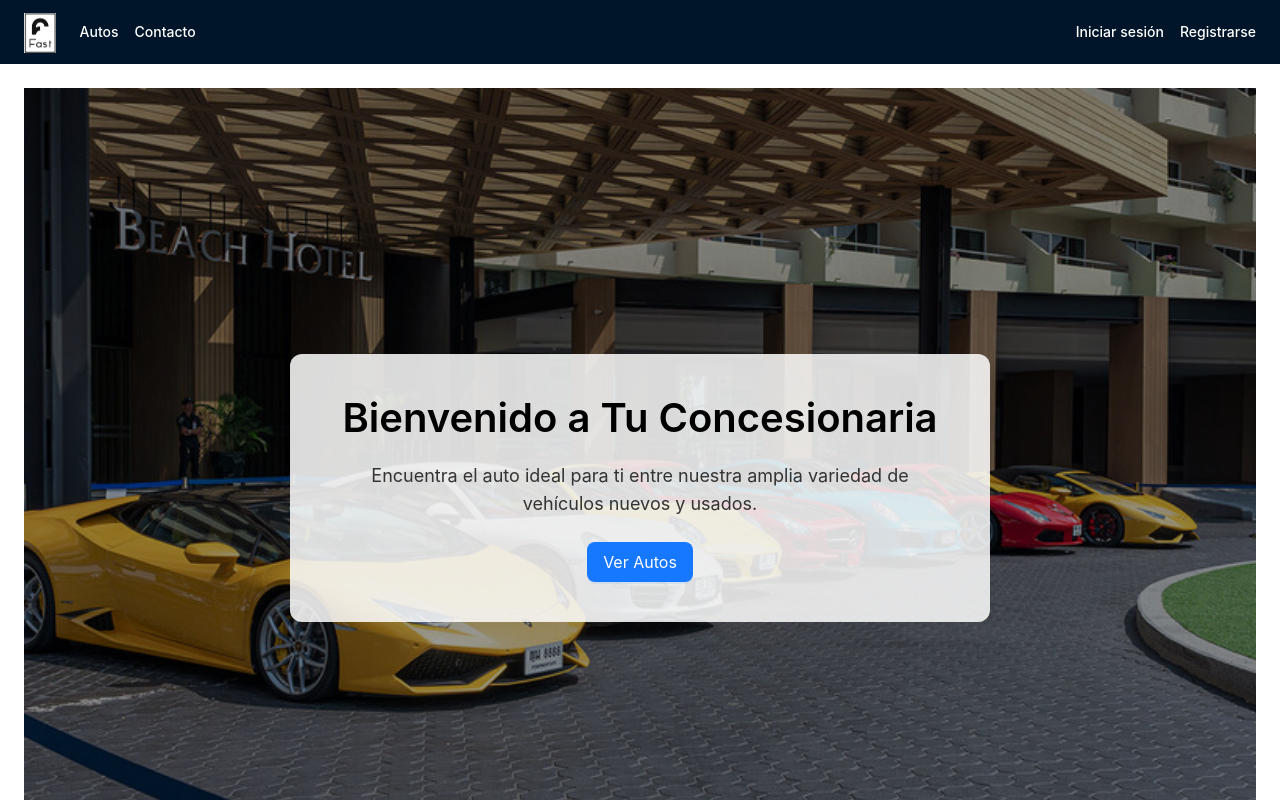
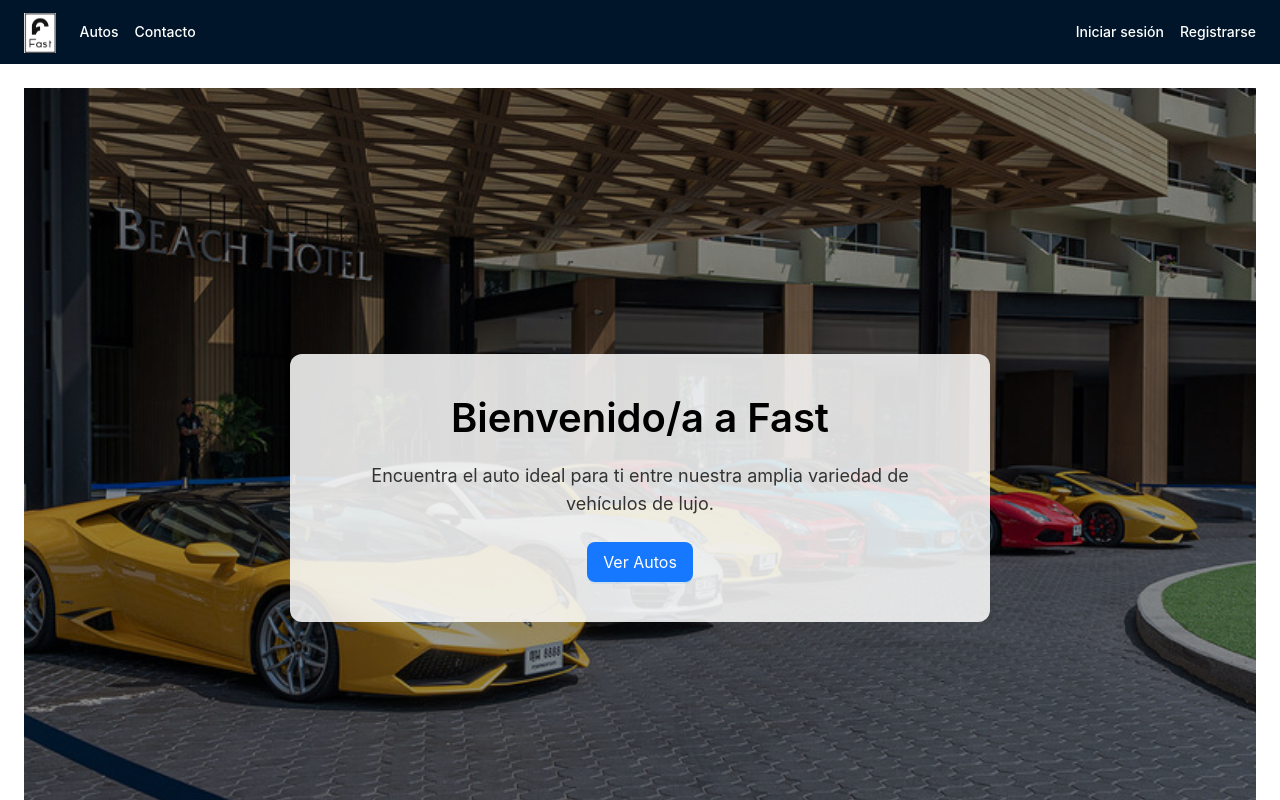
Before and after one commit to KevC17/Frontend-Concesionaria, a React (Vite) app: page / in a window 1280 px wide. Shown: the top 800 px of the page. Built offline with nearby package versions, Linux system fonts and the light colour scheme; no server answers.

Commit message:
Fix: homep

```diff
--- a/src/pages/HomePage.tsx
+++ b/src/pages/HomePage.tsx
@@ -67,10 +67,10 @@ const HomePage = () => {
           }}
         >
           <Title level={1} style={{ color: '#000', fontSize: '40px' }}>
-            Bienvenido a Tu Concesionaria
+            Bienvenido/a a Fast
           </Title>
           <Paragraph style={{ fontSize: 18, color: '#333' }}>
-            Encuentra el auto ideal para ti entre nuestra amplia variedad de vehículos nuevos y usados.
+            Encuentra el auto ideal para ti entre nuestra amplia variedad de vehículos de lujo.
           </Paragraph>
           <div style={{ marginTop: 24 }}>
             <Link to="/cars">
```
